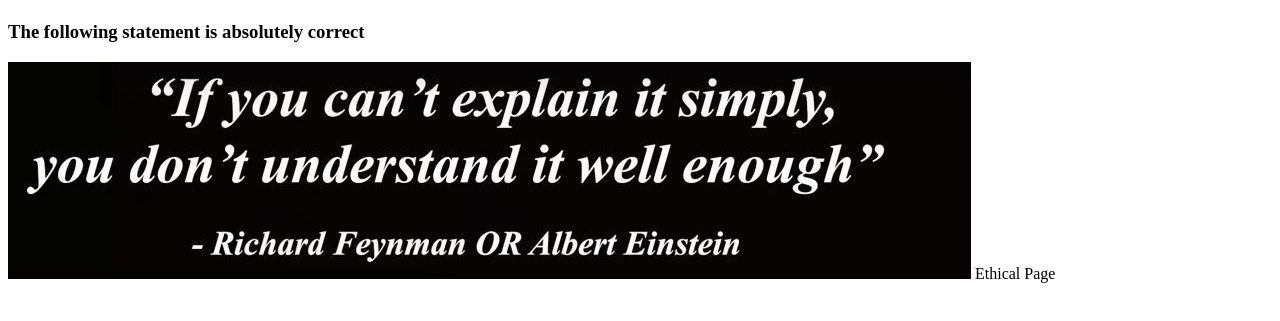
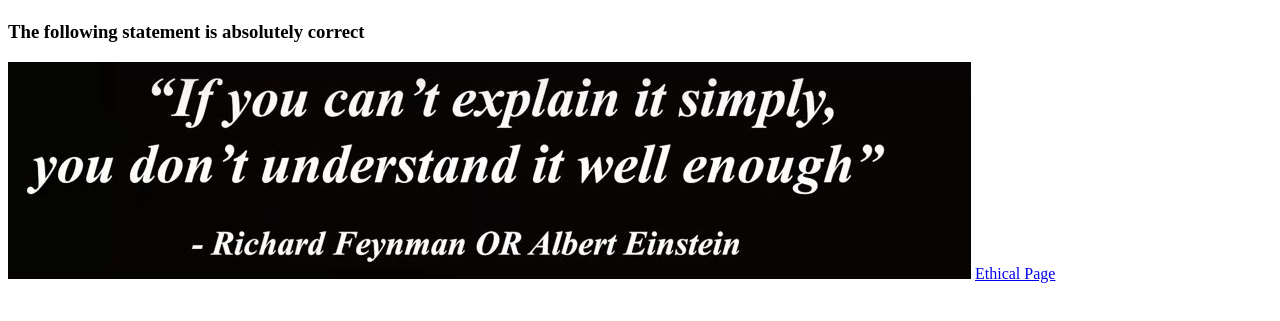
Before and after one commit to Mohamed-Daoud/homepage, a plain HTML site: page index.html in a window 1280 px wide. Shown: the part 59-380 px from the top of the page. Drawn offline with Linux system fonts and the light colour scheme.

Commit message:
Update index.html

```diff
--- a/index.html
+++ b/index.html
@@ -8,6 +8,6 @@
   <h1>Welcome to my homepage</h1>
   <h3>The following statement is absolutely correct</h3>
   <img src="Hello.jpg">
-  <a eth-hak.html> Ethical Page </a>
+  <a href="eth-hak.html"> Ethical Page </a>
  </body>
 </html>
```
